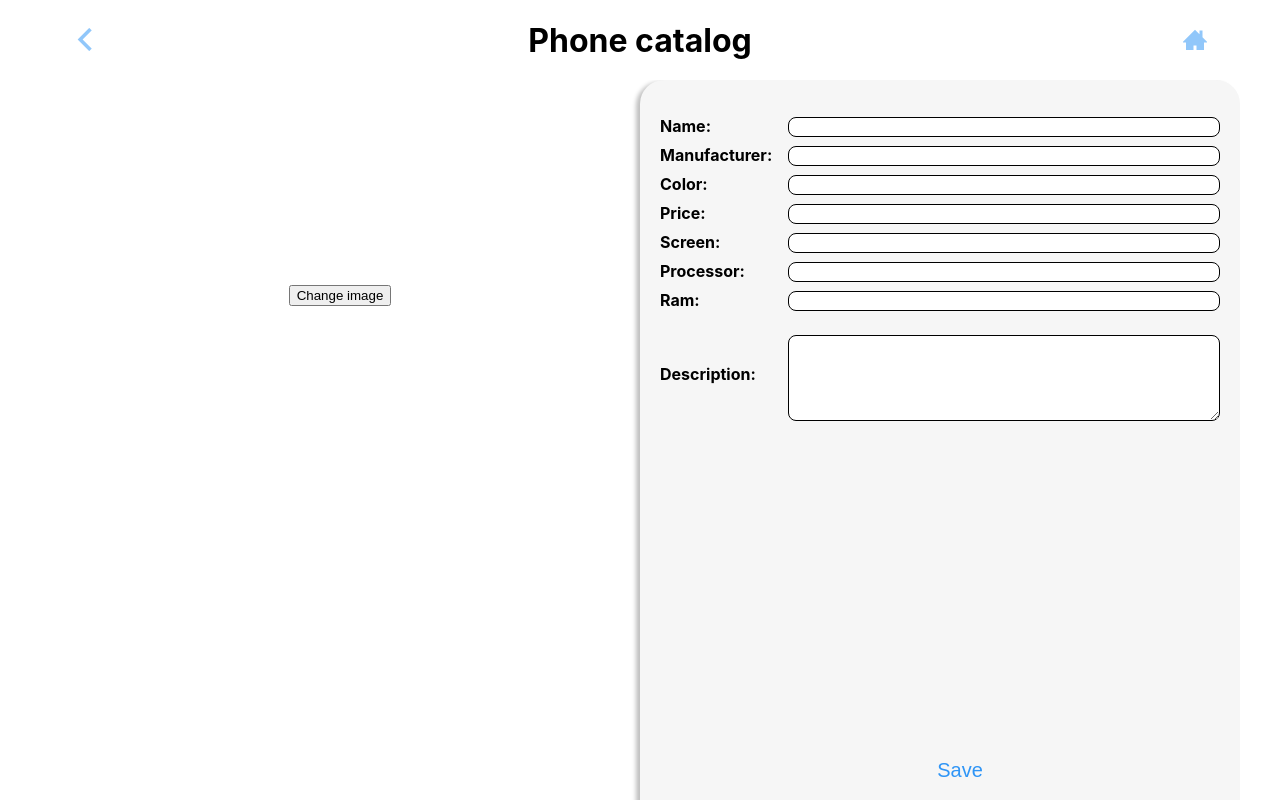
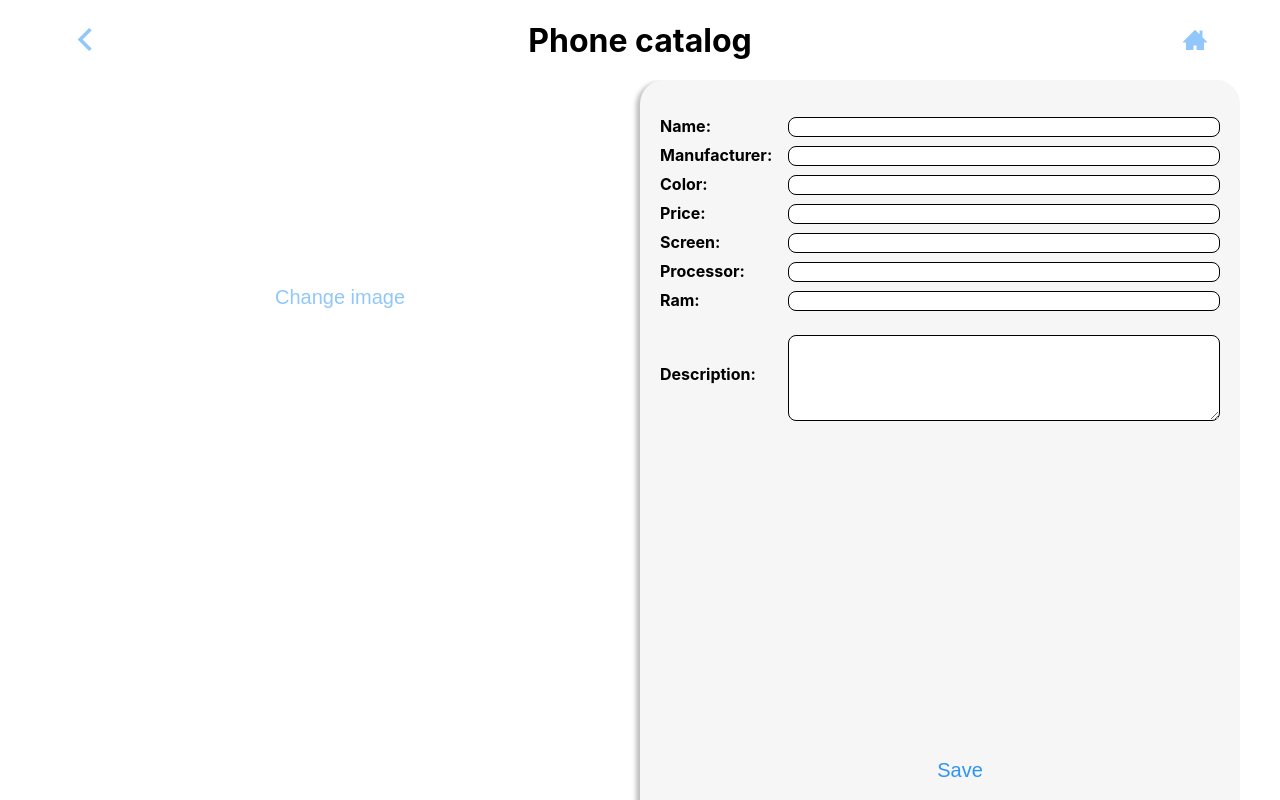
Before and after one commit to Xexuline/guidesmisths, a React (Create React App) app in the folder phone-front/: page /update/1 in a window 1280 px wide. Built offline with nearby package versions, Linux system fonts and the light colour scheme; no server answers.

Commit message:
add button style

```diff
--- a/phone-front/src/containers/descriptonContainer/descriptionContainer.scss
+++ b/phone-front/src/containers/descriptonContainer/descriptionContainer.scss
@@ -8,7 +8,21 @@
   }
 
   &__header {
+    text-align: left;
 
+    h2 {
+      font-size: px2rem(24);
+      line-height: px2rem(30);
+      margin: 0;
+      margin-bottom: px2rem(8);
+    }
+
+    h3 {
+      font-size: px2rem(16);
+      line-height: px2rem(20);
+      margin: 0;
+      margin-bottom: px2rem(16);
+    }
   }
 
   &__wrapper {
@@ -139,9 +153,18 @@
       font-weight: bold;
       text-transform: capitalize;
     }
+  }
 
-    &--content {
+  &__button {
+    background-color: transparent;
+    border: none;
+    color: $primary;
+    font-size: px2rem(20);
+    line-height: px2rem(25);
+    text-decoration: none;
 
+    &:hover {
+      cursor: pointer;
     }
   }
 }
```
